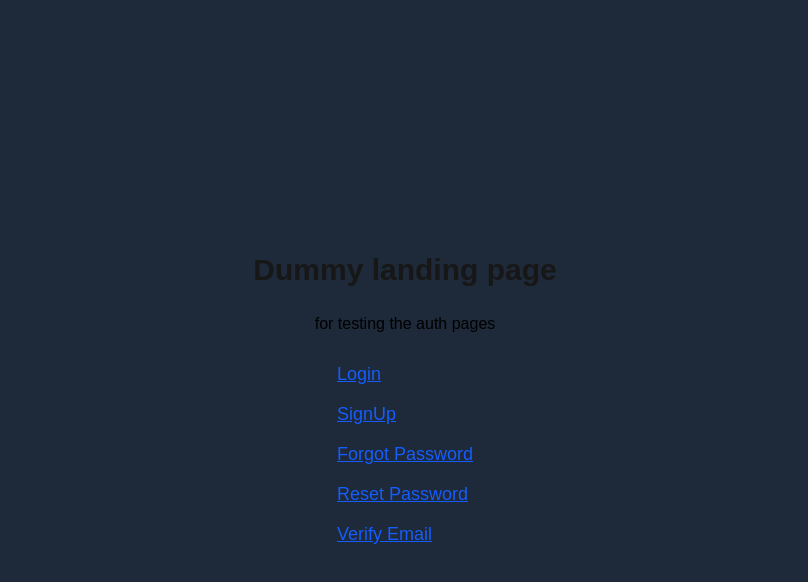
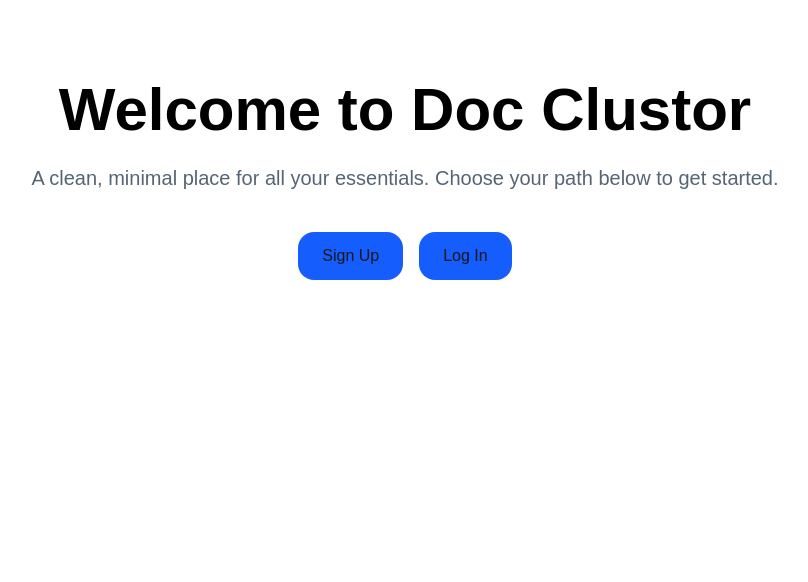
Before and after one commit to Yashvi-saini/org-rag, a Next.js app: page / in a window 1280 px wide. Shown: the top 582 px of the page, without its empty margins (235-1043 px from the left). Built offline with nearby package versions, Linux system fonts and the light colour scheme.

Commit message:
flow of signup and login, dummydashboard created

```diff
--- /dev/null
+++ b/src/app/dummydash/page.tsx
@@ -0,0 +1,22 @@
+"use client";
+
+import Link from "next/link";
+
+export default function DashboardPage() {
+  return (
+    <main className="min-h-screen flex items-center justify-center bg-[#f7f7f7]">
+      <div className="max-w-xl w-full bg-white rounded-xl shadow p-8 text-center">
+        <h1 className="text-3xl font-bold mb-2 text-[#000]">Dashboard</h1>
+        <p className="text-[#555] mb-6">You are logged in. This is a dummy dashboard.</p>
+        <div className="flex items-center justify-center gap-4">
+          <Link href="/" className="px-4 py-2 rounded bg-[#0B76FF] text-white hover:bg-[#0663d6]">
+            Go to Home
+          </Link>
+          <Link href="/login" className="px-4 py-2 rounded border border-[#0B76FF] text-[#0B76FF] hover:bg-[#eaf3ff]">
+            Log Out
+          </Link>
+        </div>
+      </div>
+    </main>
+  );
+}
--- a/src/app/page.tsx
+++ b/src/app/page.tsx
@@ -1,19 +1,36 @@
+"use client";
+import Link from "next/link";
+
 export default function Home() {
   return (
-    <div className="min-h-screen flex flex-col w-auto items-center justify-center gap-6 p-10 bg-gray-800">
+    <main className="min-h-screen bg-white">
+        <div className="container mx-auto px-6 py-20">
+          <div className="max-w-3xl mx-auto text-center">
+            <h1 className="text-4xl md:text-6xl font-extrabold  text-[#000000]">
+              Welcome to Doc Clustor
+            </h1>
+            <p className="mt-6 text-lg md:text-xl text-[#556575]">
+              A clean, minimal place for all your essentials. Choose your path below to get started.
+            </p>
 
-      <h1 className="text-3xl font-semibold">Dummy landing page</h1>
-      <p className="text-black">for testing the auth pages</p>
+            <div className="mt-10 flex items-center justify-center gap-4">
+              <Link
+                href="/signup"
+                className="inline-flex items-center justify-center px-6 py-3 bg-blue-600 rounded-2xl"
+              >
+                Sign Up
+              </Link>
+              <Link
+                href="/login"
+                className="inline-flex items-center justify-center px-6 py-3 bg-blue-600 rounded-2xl"
+              >
+                Log In
+              </Link>
+            </div>
 
-      <div className="flex flex-col gap-3 text-blue-600 underline text-lg">
+          </div>
+        </div>
 
-        <a href="/login">Login</a>
-        <a href="/signup">SignUp</a>
-        <a href="/forgot-password">Forgot Password</a>
-        <a href="/reset-password">Reset Password</a>
-        <a href="/verify">Verify Email</a>
-
-      </div>
-    </div>
+    </main>
   );
 }
--- a/src/components/auth/ForgotPasswordForm.tsx
+++ b/src/components/auth/ForgotPasswordForm.tsx
@@ -1,6 +1,7 @@
 "use client";
 
 import React from "react";
+import { useRouter } from "next/navigation";
 import { useForm } from "react-hook-form";
 import { zodResolver } from "@hookform/resolvers/zod";
 import { forgotPasswordSchema, type ForgotPasswordSchemaType } from "@/lib/authvalidations/forgotPassword.schema";
@@ -8,6 +9,7 @@ import IdentifierInput from "@/components/inputfield_ui/IdentifierInput";
 
 
 export default function ForgotPasswordForm() {
+  const router = useRouter();
   const { register, handleSubmit, formState: { errors }, watch } = useForm<ForgotPasswordSchemaType>({
     resolver: zodResolver(forgotPasswordSchema),
     mode: "onBlur",
@@ -27,7 +29,16 @@ export default function ForgotPasswordForm() {
       </div>
 
       {/* Form */}
-      <form className="mt-[30px] flex flex-col gap-[30px] items-center w-full" noValidate autoComplete="off" onSubmit={handleSubmit(() => {})}>
+      <form
+        className="mt-[30px] flex flex-col gap-[30px] items-center w-full"
+        noValidate
+        autoComplete="off"
+        onSubmit={handleSubmit((data) => {
+          // Navigate to verify OTP for forgot-password flow
+          const email = encodeURIComponent(data.email);
+          router.push(`/verify?mode=forgot&email=${email}`);
+        })}
+      >
         <IdentifierInput
           name="email"
           label="Enter Email"
--- a/src/components/auth/LoginForm.tsx
+++ b/src/components/auth/LoginForm.tsx
@@ -2,6 +2,7 @@
 
 import Image from "next/image";
 import React from "react";
+import { useRouter } from "next/navigation";
 import IdentifierInput from "@/components/inputfield_ui/IdentifierInput";
 import PasswordInput from "@/components/inputfield_ui/PasswordInput";
 import { useForm } from "react-hook-form";
@@ -15,6 +16,7 @@ type FormValues = {
 };
 
 export default function LoginForm() {
+  const router = useRouter();
   const [showPassword, setShowPassword] = React.useState(false);
   const {
     register,
@@ -42,7 +44,15 @@ export default function LoginForm() {
       </div>
 
       {/* Form */}
-      <form className="mt-[30px] flex flex-col gap-[30px] items-center w-full" noValidate autoComplete="off" onSubmit={handleSubmit(() => {})}>
+      <form
+        className="mt-[30px] flex flex-col gap-[30px] items-center w-full"
+        noValidate
+        autoComplete="off"
+        onSubmit={handleSubmit(() => {
+          // On successful login, navigate to dashboard
+          router.push("/dummydash");
+        })}
+      >
         {/* Identifier (Email) with floating label */}
         <IdentifierInput
           name="email"
--- a/src/components/auth/ResetPasswordForm.tsx
+++ b/src/components/auth/ResetPasswordForm.tsx
@@ -1,7 +1,6 @@
 "use client";
 
-import Image from "next/image";
-import React from "react";
+import { useRouter } from "next/navigation";
 import { useForm } from "react-hook-form";
 import { zodResolver } from "@hookform/resolvers/zod";
 import { resetPasswordSchema, type ResetPasswordSchemaType } from "@/lib/authvalidations/resetPassword.schema";
@@ -9,6 +8,7 @@ import PasswordInput from "@/components/inputfield_ui/PasswordInput";
 
 
 export default function ResetPasswordForm() {
+  const router = useRouter();
   const { register, handleSubmit, formState: { errors }, watch } = useForm<ResetPasswordSchemaType>({
     resolver: zodResolver(resetPasswordSchema),
     mode: "onChange",
@@ -29,7 +29,15 @@ export default function ResetPasswordForm() {
       </div>
 
       {/* Form */}
-      <form className="mt-[30px] flex flex-col gap-[30px] items-center w-full" noValidate autoComplete="off" onSubmit={handleSubmit(() => {})}>
+      <form
+        className="mt-[30px] flex flex-col gap-[30px] items-center w-full"
+        noValidate
+        autoComplete="off"
+        onSubmit={handleSubmit(() => {
+          // After reset, navigate to dashboard
+          router.push("/dummydash");
+        })}
+      >
         {/* New password */}
         <PasswordInput
           name="password"
--- a/src/components/auth/SignUpForm.tsx
+++ b/src/components/auth/SignUpForm.tsx
@@ -2,6 +2,7 @@
 
 import Image from "next/image";
 import React from "react";
+import { useRouter } from "next/navigation";
 import { useForm } from "react-hook-form";
 import { zodResolver } from "@hookform/resolvers/zod";
 import { SignupSchema, type SignupSchemaType } from "@/lib/authvalidations/signup.schema";
@@ -10,6 +11,7 @@ import PasswordInput from "@/components/inputfield_ui/PasswordInput";
 
 
 export default function RegisterForm() {
+  const router = useRouter();
   const {
     register,
     handleSubmit,
@@ -48,7 +50,9 @@ export default function RegisterForm() {
         noValidate
         autoComplete="off"
         onSubmit={handleSubmit((data) => {
-          console.log("signup submit", data);
+          // Navigate to verify OTP for signup flow
+          const email = encodeURIComponent(data.email);
+          router.push(`/verify?mode=signup&email=${email}`);
         })}
       >
         {/* Identifier (Email) */}
--- a/src/components/auth/VerifyForm.tsx
+++ b/src/components/auth/VerifyForm.tsx
@@ -2,8 +2,12 @@
 
 import React from "react";
 import OtpInput, { ResendOtpButton } from "@/components/inputfield_ui/OtpInput";
+import { useRouter, useSearchParams } from "next/navigation";
 
 export default function VerifyForm() {
+  const router = useRouter();
+  const searchParams = useSearchParams();
+  const mode = searchParams.get("mode") || "signup";
   const [otp, setOtp] = React.useState("");
   const [error, setError] = React.useState<string | null>(null);
   const [resendKey, setResendKey] = React.useState<number | null>(null);
@@ -21,21 +25,17 @@ export default function VerifyForm() {
   };
 
   const verify = async () => {
-    // will replace with API call
+    // Simulate verify: allow any 6-digit OTP for now
     if (otp.length !== 6) {
-      setError("Enter OTP");
+      setError("Enter 6-digit OTP");
       return;
     }
-    // Prevent repeated verify calls during cooldown
-    if (cooldownActive) {
-      return;
+    // On success, navigate based on mode
+    if (mode === "forgot") {
+      router.push("/reset-password");
+    } else {
+      router.push("/dummydash");
     }
-    // invalid for now
-    setError("OTP invalid, Try again");
-
-    // Start 30s timer only after a full OTP verify attempt
-    setResendKey(Date.now());
-    setCooldownActive(true);
   };
 
   return (
```
